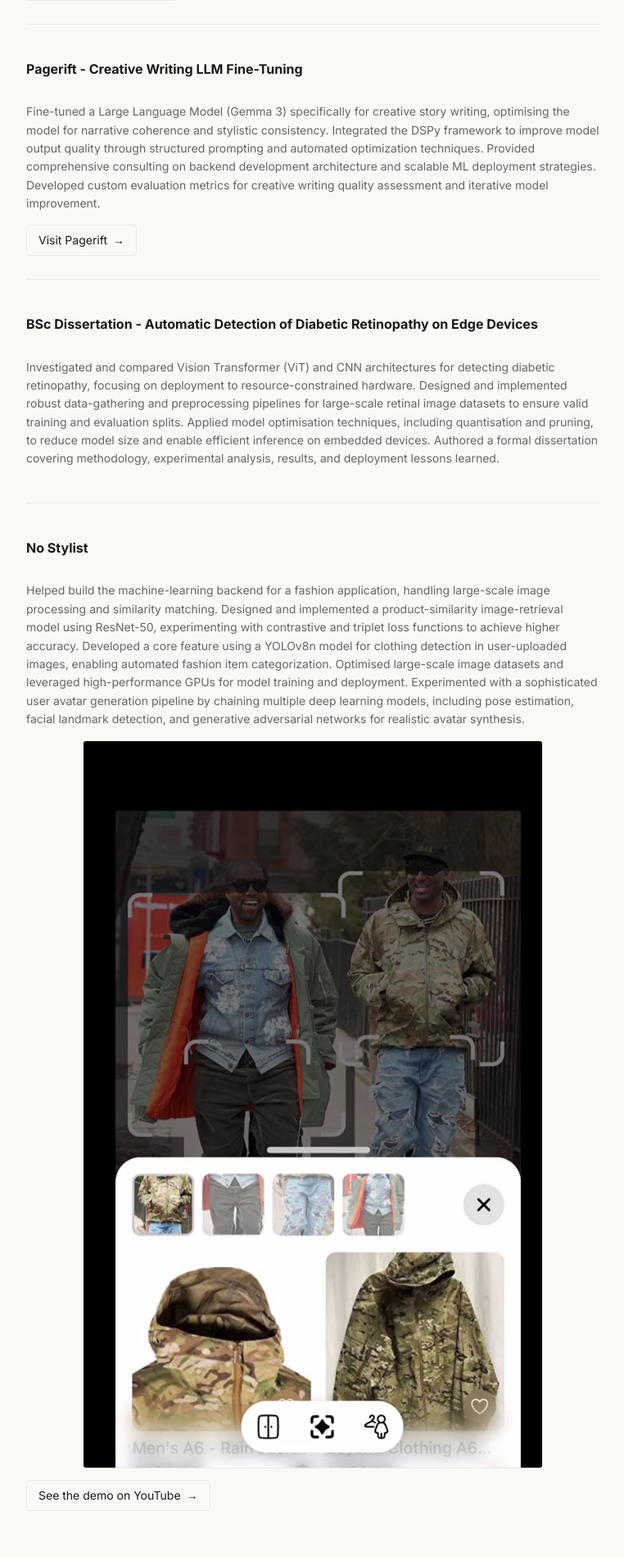
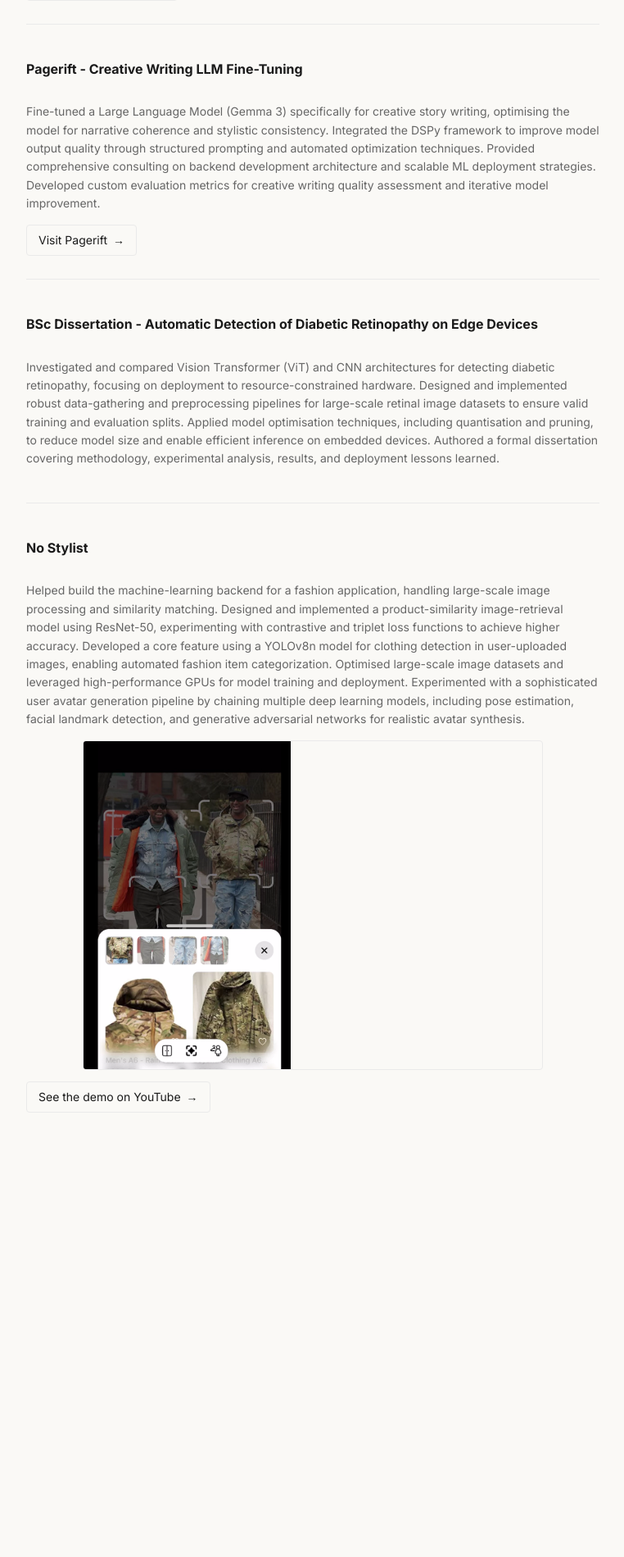
Before and after one commit to AMOHA-98/blogxyz, a Jekyll site: the page built from projects.md, in a window 1280 px wide. Shown: the part 1532-3431 px from the top of the page at 82% size, without its empty margins (258-1020 px from the left). Built offline with Jekyll 4.4.1, drawn with Linux system fonts in a browser that asks for light colours; after the commit the page ends 2945 px from its top, so only the background shows below that.

Commit message:
fixing image bug

```diff
--- a/assets/custom.css
+++ b/assets/custom.css
@@ -292,7 +292,11 @@ article img {
 .project-image {
   width: 100%;
   max-width: 100%;
+  max-height: 400px;
+  object-fit: contain;
+  object-position: left top;
   border-radius: 4px;
   margin-top: 1rem;
   border: 1px solid var(--border-color);
+  display: block;
 }
```
